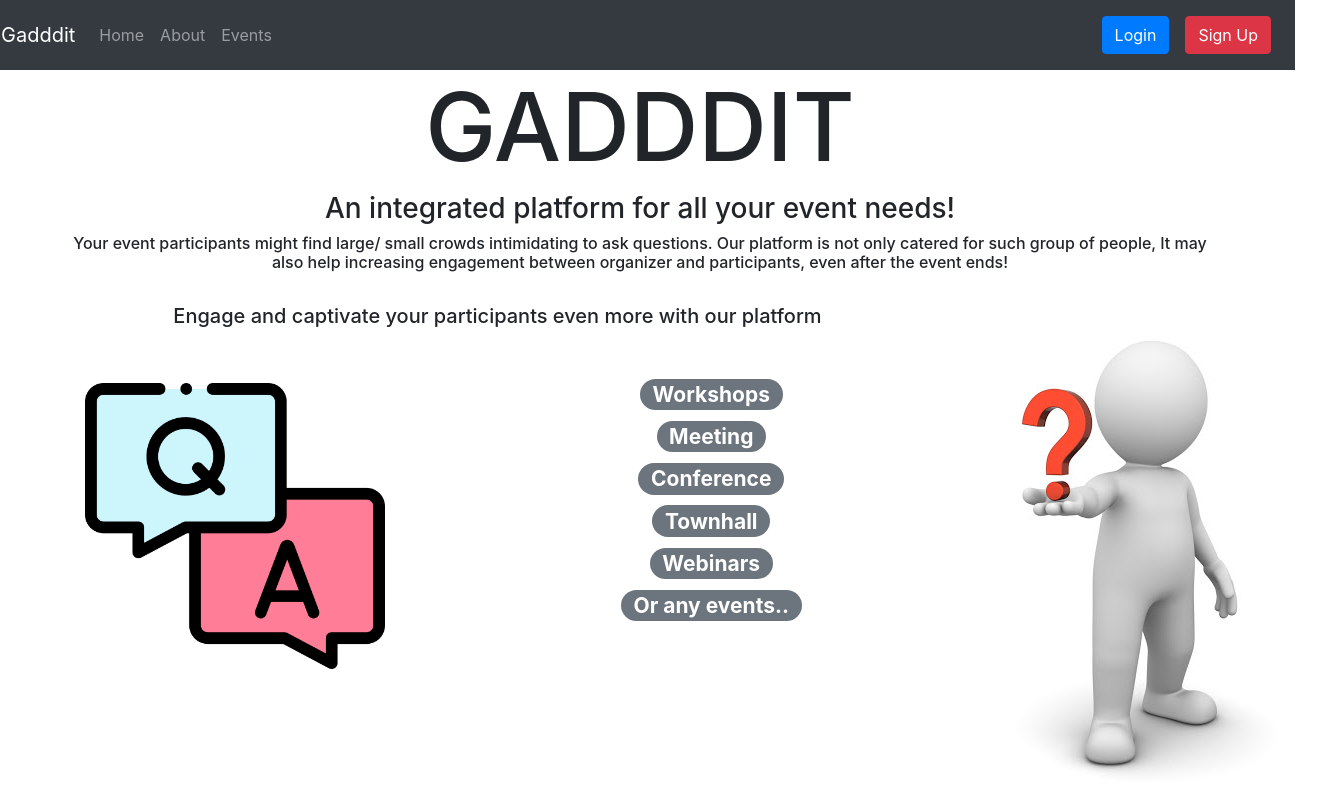
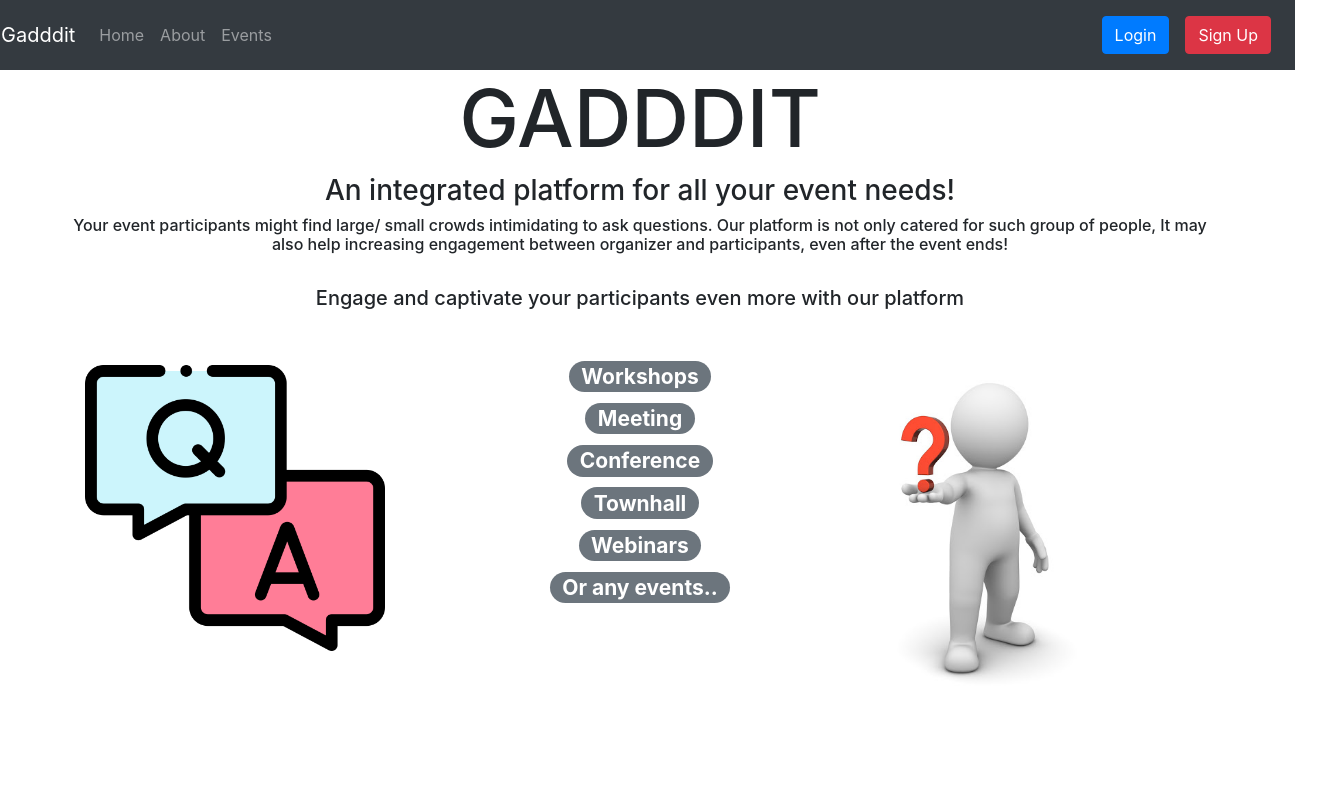
Before and after one commit to kalyak/Gadddit, a React (Create React App) app in the folder client/: page / in a window 1280 px wide. Shown: the top 812 px of the page, 1324 px wide, since content can reach past the window. Built offline with nearby package versions, Linux system fonts and the light colour scheme; no server answers.

Commit message:
amended some code

```diff
--- a/client/src/components/pages/main-Home.js
+++ b/client/src/components/pages/main-Home.js
@@ -6,7 +6,7 @@ const Home = () => {
   return (
     <Container>
       <Row className="justify-content-md-center">
-        <h1 style={{ fontSize: "95px" }}>GADDDIT</h1>
+        <h1 style={{ fontSize: "80px" }}>GADDDIT</h1>
       </Row>
       <Row className="justify-content-md-center">
         <h3>An integrated platform for all your event needs!</h3>
@@ -21,8 +21,7 @@ const Home = () => {
       </Row>
 
       <br />
-      <Row className="justify-content-md-center">
-        <Col sm={9}>
+
       <Row className="justify-content-md-center">
         <br />
         <br />
@@ -31,11 +30,14 @@ const Home = () => {
           Engage and captivate your participants even more with our platform
         </h5>
       </Row>
-          <Row>
-            <Col>
-              <img src={qnabubbles} alt="qnabubble" width="300" height="300" />
+
+      <Row className="justify-content-md-center">
+        <Col sm={4}>
+          <img src={qnabubbles} alt="qnabubble" height="300" />
         </Col>
 
+        <Col sm={4}>
+          <Row>
             <Col>
               <h3 className="text-center">
                 <Badge pill variant="secondary">
@@ -71,8 +73,8 @@ const Home = () => {
           </Row>
         </Col>
 
-        <Col sm={3}>
-          <img src={qna} alt="qna" />
+        <Col sm={4}>
+          <img src={qna} alt="qna" height="350" />
         </Col>
       </Row>
     </Container>
```
Lines whose indentation alone changed are shown as unchanged.
